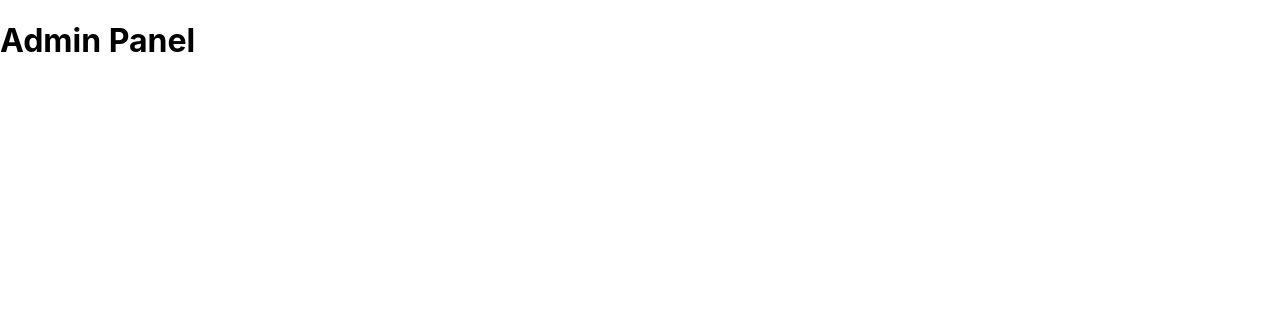
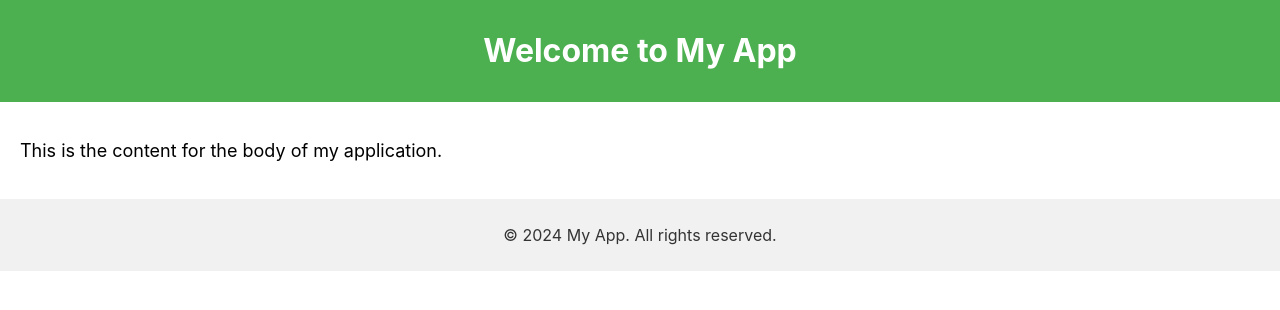
Before and after one commit to SP23-BSE-106/My-FIRST-APP, a React (Create React App) app: page / in a window 1280 px wide. Shown: the top 310 px of the page. Built offline with nearby package versions, Linux system fonts and the light colour scheme.

Commit message:
Question7

```diff
--- a/src/App.js
+++ b/src/App.js
@@ -74,9 +74,23 @@
 //     </div>
 //   );
 // }
-import Admin from "./Admin";//Question 6
-function App() {
-  const userRole = "admin";
-  return <Admin userRole={userRole}/>;
+// import Admin from "./Admin";//Question 6
+// function App() {
+//   const userRole = "admin";
+//   return <Admin userRole={userRole}/>;
+// }
+import Header from "./Header";//  question7
+import Body from "./Body";
+import Footer from "./Footer";
+function App(){
+  const bodyContent = "This is the content for the body of my application.";
+
+  return (
+    <div>
+      <Header />
+      <Body content={bodyContent} />
+      <Footer />
+    </div>
+  );
 }
 export default App;
--- /dev/null
+++ b/src/Body.js
@@ -0,0 +1,8 @@
+function Body({ content }){
+    return (
+        <main style={{ padding: "20px", fontSize: "18px" }}>
+          <p>{content}</p>
+        </main>
+      );
+}
+export default Body;
--- /dev/null
+++ b/src/Footer.js
@@ -0,0 +1,8 @@
+function Footer(){
+    return (
+        <footer style={{ background: "#f1f1f1", color: "#333", padding: "10px", textAlign: "center" }}>
+          <p>© 2024 My App. All rights reserved.</p>
+        </footer>
+      );
+}
+export default Footer;
--- /dev/null
+++ b/src/Header.js
@@ -0,0 +1,8 @@
+function Header(){
+    return (
+        <header style={{ background: "#4CAF50", color: "white", padding: "10px", textAlign: "center" }}>
+          <h1>Welcome to My App</h1>
+        </header>
+      );
+}
+export default Header;
```
